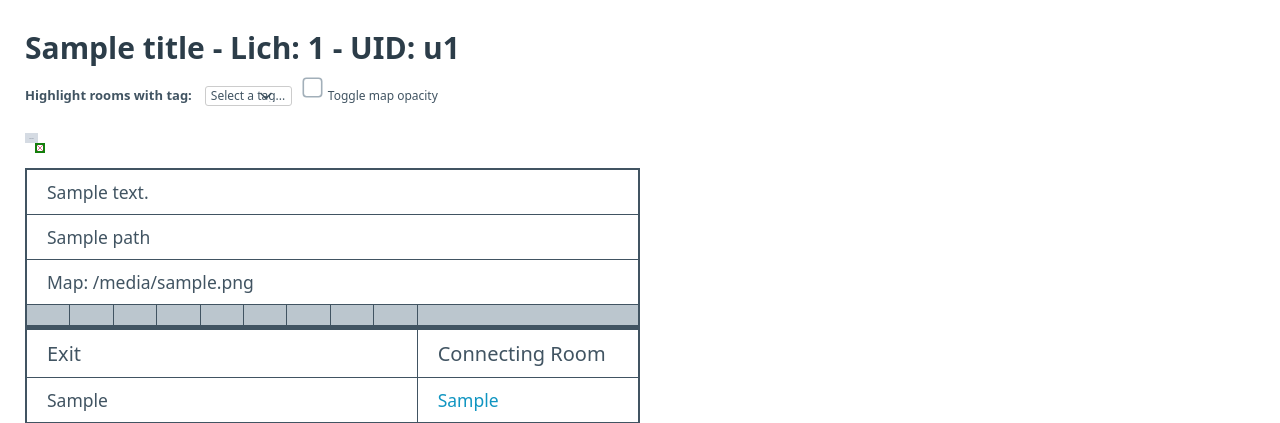
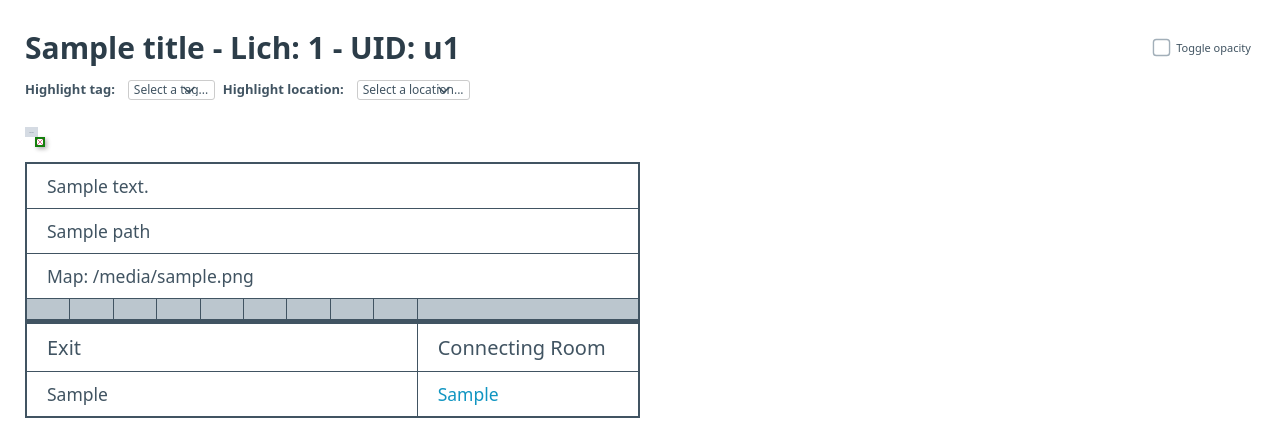
Before and after one commit to MahtraDR/dr-lich-mapdb-room, a Flask app: template app/templates/room.html in a window 1280 px wide. Shown: the top 423 px of the page. Run offline with Flask 3, Linux system fonts and the light colour scheme; the template is opened without the code that fills it: most values are stand-ins (such as "Sample title", 1, 10 or a date in 2020); grey boxes marked "Sample" are stand-in pictures; parts of the project's set-up code (start-up, migrations or seed data) failed here and were passed over.

Commit message:
add location highlighting also

```diff
--- a/app/main.py
+++ b/app/main.py
@@ -85,17 +85,21 @@
     image_dims = {"width": new_width, "height": new_height}
     room_json_pretty = json.dumps(room, indent=4, sort_keys=True)
 
-    # Get rooms on the same image as current room and collect their tags
+    # Get rooms on the same image as current room and collect their tags and locations
     same_image_rooms = []
     image_tags = set()
+    image_locations = set()
     if room.get("image"):
         for room_info in room_data:
             if room_info.get("image") == room["image"] and room_info.get("image_coords"):
                 same_image_rooms.append(room_info)
                 if room_info.get("tags"):
                     image_tags.update(room_info["tags"])
+                if room_info.get("location"):
+                    image_locations.add(room_info["location"])
 
     image_tags = sorted(list(image_tags))
+    image_locations = sorted(list(image_locations))
 
     return render_template(
         "room.html",
@@ -105,6 +109,7 @@
         room_json_pretty=room_json_pretty,
         updated_at=updated_at,
         image_tags=image_tags,
+        image_locations=image_locations,
         same_image_rooms=same_image_rooms,
     )
 
--- a/app/static/css/room.css
+++ b/app/static/css/room.css
@@ -116,6 +116,18 @@
 	padding: 25px 25px 1px 25px;
 }
 
+#title_row {
+    display: flex;
+    justify-content: space-between;
+    align-items: center;
+    margin-bottom: 5px;
+}
+
+#title_row h3 {
+    margin: 0;
+    flex-grow: 1;
+}
+
 #tag_selector {
     padding-top: 5px;
     padding-bottom: 5px;
@@ -131,7 +143,8 @@
     line-height: 1;
 }
 
-#tag_dropdown {
+#tag_dropdown,
+#location_dropdown {
     padding: 3px 5px;
     font-size: 12px;
     border: 1px solid #ccc;
@@ -143,18 +156,17 @@
 
 #opacity_toggle {
     display: flex;
-    align-items: baseline;
-    gap: 3px;
+    align-items: center;
+    gap: 2px;
 }
 
 #opacity_toggle input {
     margin: 0;
-    transform: scale(0.8);
-    vertical-align: baseline;
+    transform: scale(0.7);
 }
 
 #opacity_toggle label {
-    font-size: 12px;
+    font-size: 11px;
     font-weight: normal;
     line-height: 1;
 }
@@ -168,13 +180,16 @@
 }
 
 .highlight_box,
-.tag_highlight_box {
+.tag_highlight_box,
+.location_highlight_box,
+.both_highlight_box {
     opacity: 1 !important;
     -webkit-filter: none !important;
     -moz-filter: none !important;
     -o-filter: none !important;
     -ms-filter: none !important;
     filter: none !important;
+    box-shadow: 2px 2px 4px rgba(0, 0, 0, 0.3);
 }
 
 .tag_highlight_box {
--- a/app/templates/room.html
+++ b/app/templates/room.html
@@ -20,20 +20,31 @@
     <body>
         <script src="static/js/prism.js"></script>
         <div id="header">
+                <div id="title_row">
                     <h3>{{ room.title[0] }} - Lich: {{ room.id }} - UID: u{{ room.uid | first }}</h3>
+                    {% if room.image %}
+                    <div id="opacity_toggle">
+                        <input type="checkbox" id="opacity_checkbox" onchange="toggleOpacity()">
+                        <label for="opacity_checkbox">Toggle opacity</label>
+                    </div>
+                    {% endif %}
+                </div>
                 {% if room.image and image_tags %}
                 <div id="tag_selector">
-                    <label for="tag_dropdown">Highlight rooms with tag:</label>
-                    <select id="tag_dropdown" onchange="highlightTaggedRooms()">
+                    <label for="tag_dropdown">Highlight tag:</label>
+                    <select id="tag_dropdown" onchange="highlightRooms()">
                         <option value="">Select a tag...</option>
                         {% for tag in image_tags %}
                         <option value="{{ tag }}">{{ tag }}</option>
                         {% endfor %}
                     </select>
-                    <div id="opacity_toggle">
-                        <input type="checkbox" id="opacity_checkbox" onchange="toggleOpacity()">
-                        <label for="opacity_checkbox">Toggle map opacity</label>
-                    </div>
+                    <label for="location_dropdown">Highlight location:</label>
+                    <select id="location_dropdown" onchange="highlightRooms()">
+                        <option value="">Select a location...</option>
+                        {% for location in image_locations %}
+                        <option value="{{ location }}">{{ location }}</option>
+                        {% endfor %}
+                    </select>
                 </div>
                 {% endif %}
         </div>
@@ -97,24 +108,17 @@
             const sameImageRooms = {{ same_image_rooms | tojson }};
             const currentImageDimensions = {{ image_dimensions | tojson }};
 
-            function highlightTaggedRooms() {
+            function highlightRooms() {
                 const selectedTag = document.getElementById('tag_dropdown').value;
+                const selectedLocation = document.getElementById('location_dropdown').value;
 
-                // Remove existing tag highlights
-                const existingHighlights = document.querySelectorAll('.tag_highlight_box');
+                // Remove existing highlight boxes
+                const existingHighlights = document.querySelectorAll('.tag_highlight_box, .location_highlight_box, .both_highlight_box');
                 existingHighlights.forEach(box => box.remove());
 
-                if (!selectedTag) return;
+                if (!selectedTag && !selectedLocation) return;
 
-                // Find rooms with the selected tag
-                const taggedRooms = sameImageRooms.filter(room =>
-                    room.tags && room.tags.includes(selectedTag)
-                );
-
-                // Create highlight boxes for tagged rooms
-                taggedRooms.forEach(room => {
-                    if (room.image_coords) {
-                        // Get the original image dimensions from the first room on this image
+                // Get the original image dimensions
                 const imgElement = document.getElementById('mapimage');
                 const origWidth = imgElement.naturalWidth;
                 const origHeight = imgElement.naturalHeight;
@@ -122,10 +126,25 @@
                 const widthRatio = currentImageDimensions.width / origWidth;
                 const heightRatio = currentImageDimensions.height / origHeight;
 
+                // Process each room
+                sameImageRooms.forEach(room => {
+                    if (room.image_coords) {
+                        const hasTag = selectedTag && room.tags && room.tags.includes(selectedTag);
+                        const hasLocation = selectedLocation && room.location === selectedLocation;
+
+                        if (hasTag || hasLocation) {
                             const highlightBox = document.createElement('div');
-                        highlightBox.className = 'tag_highlight_box';
                             highlightBox.style.position = 'absolute';
                             highlightBox.style.zIndex = '8';
+
+                            // Determine highlight type and class
+                            if (hasTag && hasLocation) {
+                                highlightBox.className = 'both_highlight_box';
+                            } else if (hasTag) {
+                                highlightBox.className = 'tag_highlight_box';
+                            } else {
+                                highlightBox.className = 'location_highlight_box';
+                            }
 
                             // Calculate original dimensions
                             const originalWidth = Math.floor(widthRatio * room.image_coords[2]) - Math.floor(widthRatio * room.image_coords[0]);
@@ -148,6 +167,7 @@
 
                             document.getElementById('image_wrapper').appendChild(highlightBox);
                         }
+                    }
                 });
             }
 
```
Also changed, not shown: other parts of app/static/css/room.css (+48 -0 lines). Lines whose indentation alone changed are shown as unchanged.
